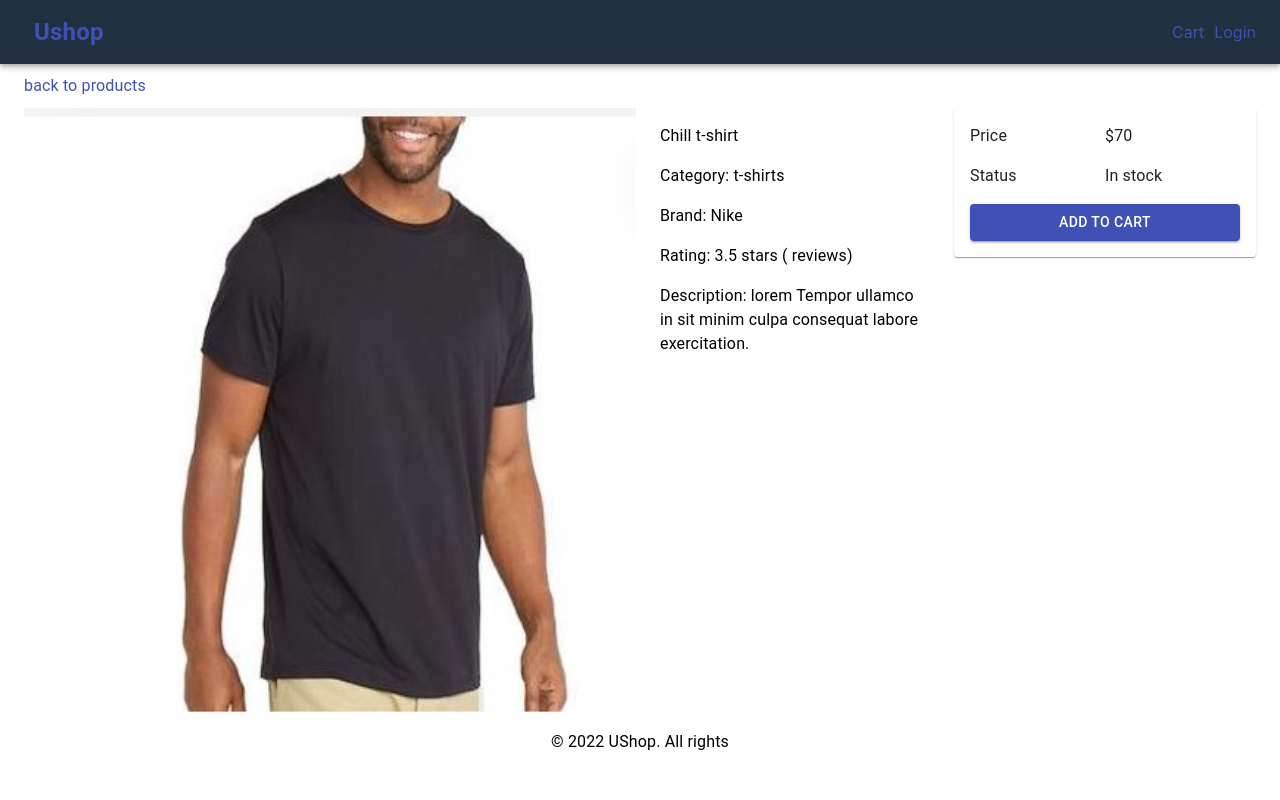
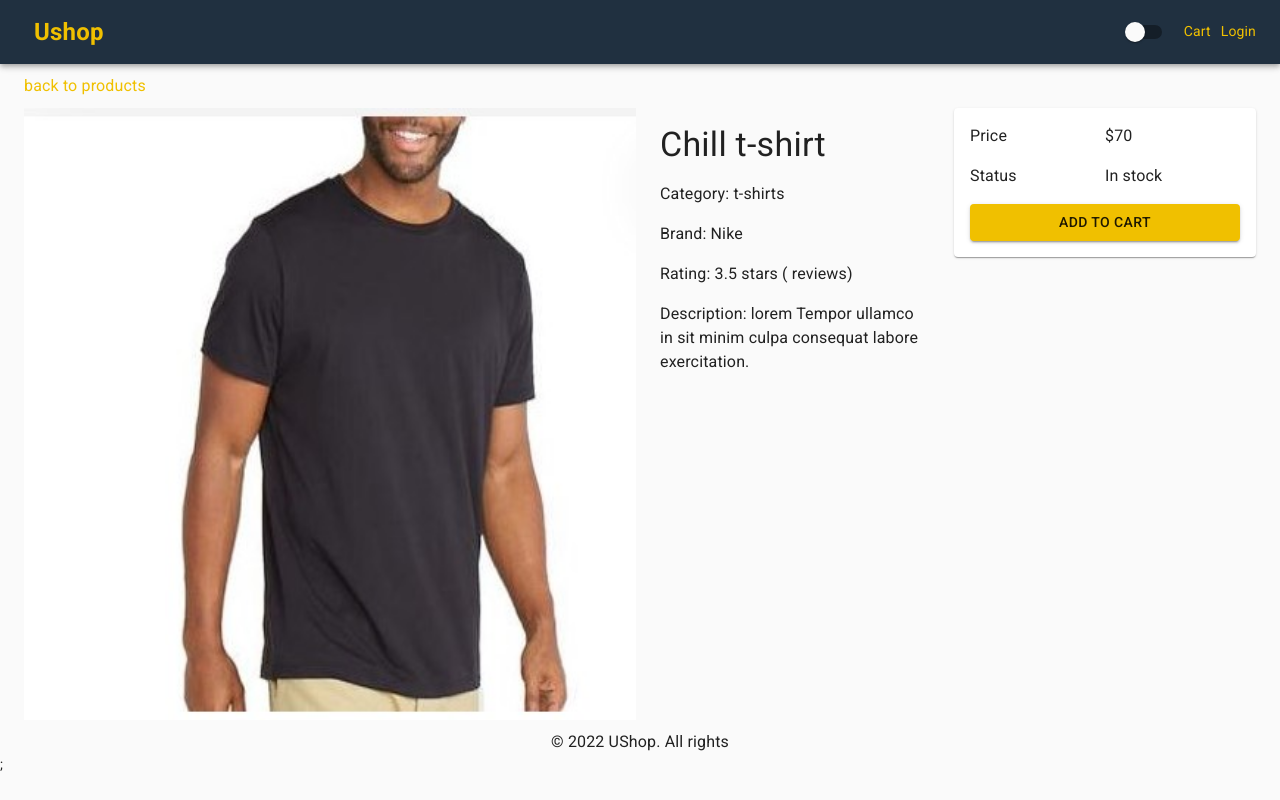
Before and after one commit to HassanDev1/e-commerce, a Next.js app: page /product/chill-t-shirt in a window 1280 px wide. Built offline with nearby package versions, Linux system fonts and the light colour scheme.

Commit message:
added mui theme

```diff
--- a/components/Layout.js
+++ b/components/Layout.js
@@ -4,19 +4,58 @@
   Toolbar,
   Typography,
   Link,
+  createTheme,
+  ThemeProvider,
+  CssBaseline,
+  Switch,
 } from "@material-ui/core";
 import Head from "next/head";
 import useStyles from "../utils/styles";
 import NextLink from "next/link";
+import { useContext } from "react";
+import { Store } from "../utils/store";
+import Cookies from "js-cookie";
 
 export default function Layout({ title, description, children }) {
+  const { state, dispatch } = useContext(Store);
+  const { darkMode } = state;
+  const theme = createTheme({
+    Typography: {
+      h1: {
+        fontSize: "1.6rem",
+        fontWeight: 400,
+        margin: "1rem 0",
+      },
+      h2: {
+        fontSize: "1.4rem",
+        fontWeight: 400,
+        margin: "1rem 0",
+      },
+    },
+    palette: {
+      type: darkMode ? "dark" : "light",
+      primary: {
+        main: "#f0c000",
+      },
+      secondary: {
+        main: "#208080",
+      },
+    },
+  });
   const classes = useStyles();
+  const darkModeChangeHandler = () => {
+    dispatch({ type: darkMode ? "DARK_MODE_OFF" : "DARK_MODE_ON" });
+    const newDarkMode = !darkMode;
+    Cookies.set("darkMode", newDarkMode ? "ON" : "OFF");
+  };
   return (
     <div>
       <Head>
-        <title>{title ? `${title} - Next Amazona` : "Next Amazona"}</title>
+        <title>{title ? `${title} - UShop` : "UShop"}</title>
         {description && <meta name='description' content={description}></meta>}
       </Head>
+      <ThemeProvider theme={theme}>
+        <CssBaseline />
         <AppBar position='static' className={classes.navbar}>
           <Toolbar>
             <NextLink href='/' passHref>
@@ -26,6 +65,10 @@
             </NextLink>
             <div className={classes.grow}></div>
             <div>
+              <Switch
+                checked={darkMode}
+                onChange={darkModeChangeHandler}
+              ></Switch>
               <NextLink href='/cart' passHref>
                 <Link>Cart</Link>
               </NextLink>
@@ -37,8 +80,11 @@
         </AppBar>
         <Container className={classes.main}>{children}</Container>
         <footer className={classes.footer}>
-        <Typography>© {new Date().getFullYear()} UShop. All rights </Typography>
+          <Typography>
+            © {new Date().getFullYear()} UShop. All rights{" "}
+          </Typography>
         </footer>
+      </ThemeProvider>
     </div>
   );
 }
--- a/package.json
+++ b/package.json
@@ -10,6 +10,7 @@
   },
   "dependencies": {
     "@material-ui/core": "^4.12.3",
+    "js-cookie": "^3.0.1",
     "next": "12.1.0",
     "react": "17.0.2",
     "react-dom": "17.0.2"
--- a/pages/_app.js
+++ b/pages/_app.js
@@ -1,5 +1,6 @@
 import { useEffect } from "react";
 import "../styles/globals.css";
+import { StoreProvider } from "../utils/store";
 
 function MyApp({ Component, pageProps }) {
   useEffect(() => {
@@ -8,7 +9,11 @@
       jssStyles.parentElement.removeChild(jssStyles);
     }
   }, []);
-  return <Component {...pageProps} />;
+  return (
+    <StoreProvider>
+      <Component {...pageProps} />;
+    </StoreProvider>
+  );
 }
 
 export default MyApp;
--- a/pages/_document.js
+++ b/pages/_document.js
@@ -7,7 +7,12 @@
   render() {
     return (
       <Html lang='eng'>
-        <Head></Head>
+        <Head>
+          <link
+            rel='stylesheet'
+            href='https://fonts.googleapis.com/css?family=Roboto:300,400,500,700&display=swap'
+          />
+        </Head>
         <body>
           <Main />
           <NextScript />
--- a/pages/product/[slug].js
+++ b/pages/product/[slug].js
@@ -44,7 +44,9 @@
         <Grid item md={3} xs={12}>
           <List>
             <ListItem>
-              <Typography component='h1'>{product.name}</Typography>
+              <Typography component='h1' variant='h4'>
+                {product.name}
+              </Typography>
             </ListItem>
             <ListItem>
               <Typography>Category: {product.category}</Typography>
--- /dev/null
+++ b/utils/Store.js
@@ -0,0 +1,23 @@
+import { createContext, useReducer } from "react";
+import Cookies from "js-cookie";
+
+export const Store = createContext();
+const initialState = {
+  darkMode: Cookies.get("darkMode") === "ON" ? true : false,
+};
+
+function reducer(state, action) {
+  switch (action.type) {
+    case "DARK_MODE_ON":
+      return { ...state, darkMode: true };
+    case "DARK_MODE_OFF":
+      return { ...state, darkMode: false };
+    default:
+      return state;
+  }
+}
+export function StoreProvider(props) {
+  const [state, dispatch] = useReducer(reducer, initialState);
+  const value = { state, dispatch };
+  return <Store.Provider value={value}>{props.children}</Store.Provider>;
+}
```
Also changed, not shown: .eslintrc.json, 1 other file (tests, documents, lock files or other folders). Lines whose indentation alone changed are shown as unchanged.
